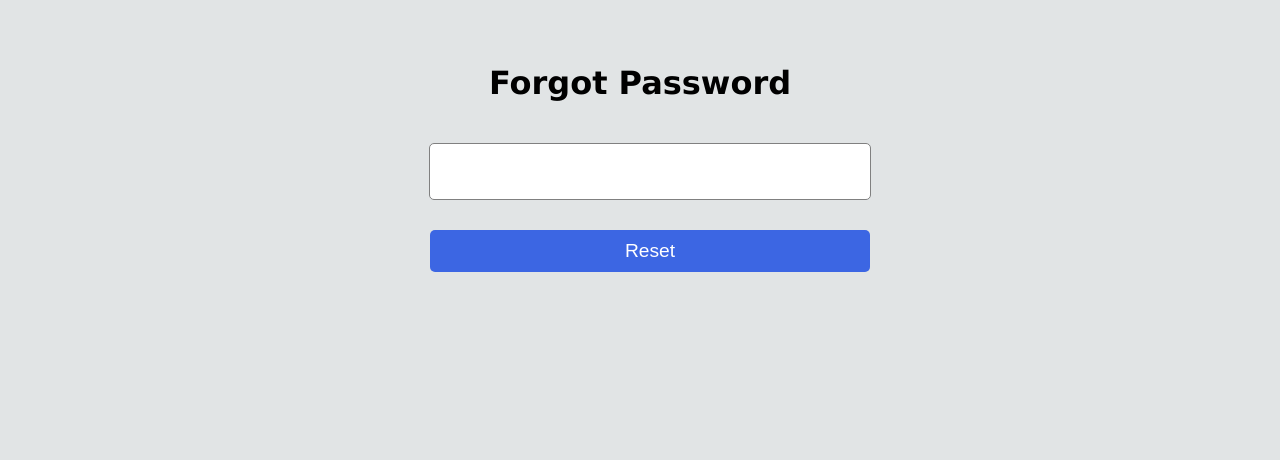
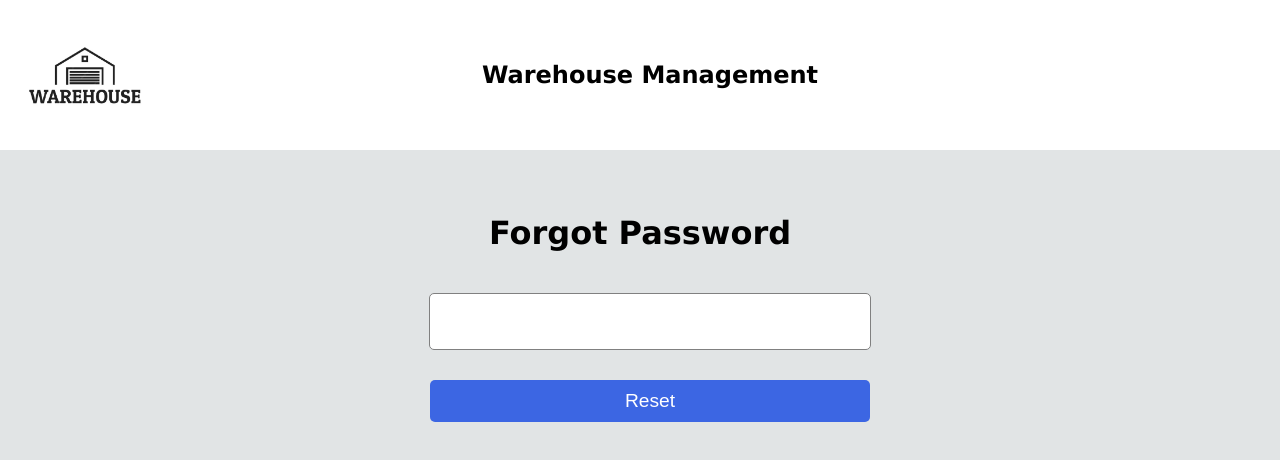
Before and after one commit to Skyenade/Warehouse-Supply, a React (Create React App) app: page /reset in a window 1280 px wide. Shown: the top 460 px of the page. Built offline with nearby package versions, Linux system fonts and the light colour scheme; no server answers; the database is empty.

Commit message:
header in the forgot page

```diff
--- a/src/Components/ForgotPassword.js
+++ b/src/Components/ForgotPassword.js
@@ -2,6 +2,8 @@ import React from "react";
 import { auth } from "../firebase";
 import { sendPasswordResetEmail } from "firebase/auth";
 import { useNavigate } from "react-router-dom";
+import './Style.css';
+import Header from './Header';
 
 function ForgotPassword() {
     const navigate = useNavigate();
@@ -22,7 +24,8 @@ function ForgotPassword() {
     };
 
     return (
-        <div>
+        <div className = 'container'>
+            < Header  />
             <h1><b>Forgot Password</b></h1>
             <form onSubmit={handleSubmit}>
                 <input name="email" type="email" required />
--- a/src/Components/Header.js
+++ b/src/Components/Header.js
@@ -5,7 +5,7 @@ import logo from './logo.jpg';
 const Header = ({ email, handleSignOut }) => {
 
     const location = window.location.pathname;
-    const showHeaderRight = location !== "/signup" && location !== "/signin";
+    const showHeaderRight = location !== "/signup" && location !== "/signin" && location !== "/reset" ;
 
     return (
         <div className="header-container">
```
